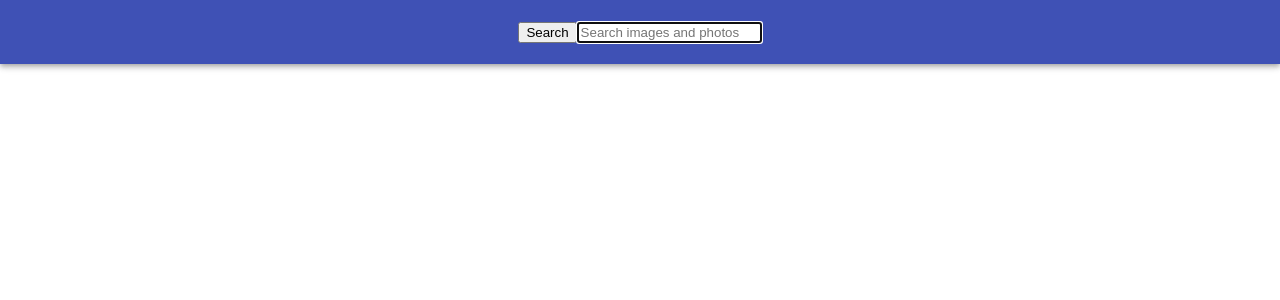
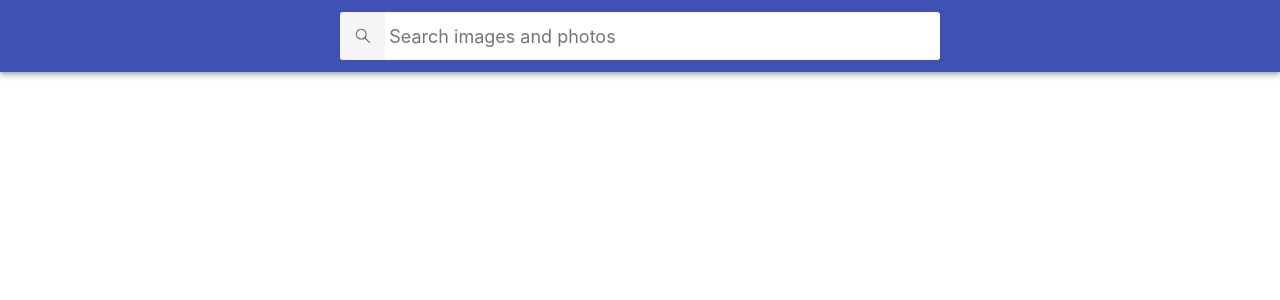
Before and after one commit to YGapirov/goit-react-hw-03-image-finder, a React (Create React App) app: page / in a window 1280 px wide. Shown: the top 300 px of the page. Built offline with nearby package versions, Linux system fonts and the light colour scheme.

Commit message:
fix searchbar-fin

```diff
--- a/src/components/Searchbar/Searchbar.js
+++ b/src/components/Searchbar/Searchbar.js
@@ -21,12 +21,12 @@ export const Searchbar = ({ onSubmit }) => {
           actions.resetForm();
         }}
       >
-        <Form className={css.searchForm}>
-          <button className={css.searchFormButton}>
-            <span className={css.searchFormButtonLabel}>Search</span>
+        <Form className={css.SearchForm}>
+          <button type="submit" className={css.SearchFormButton}>
+            <span className={css.SearchFormButtonLabel}>Search</span>
           </button>
           <Field
-            className={css.searchFormInput}
+            className={css.SearchFormInput}
             type="text"
             autoComplete="off"
             autoFocus
--- a/src/components/Searchbar/Searchbar.module.css
+++ b/src/components/Searchbar/Searchbar.module.css
@@ -27,12 +27,12 @@
   overflow: hidden;
 }
 
-.SearchForm-button {
+.SearchFormButton {
   display: inline-block;
   width: 48px;
   height: 48px;
   border: 0;
-  background-image: url("https://image.flaticon.com/icons/svg/149/149852.svg");
+  background-image: url("/src/components/Searchbar/magnifying_glass.png");
   background-size: 40%;
   background-repeat: no-repeat;
   background-position: center;
@@ -42,11 +42,11 @@
   outline: none;
 }
 
-.SearchForm-button:hover {
+.SearchFormButton:hover {
   opacity: 1;
 }
 
-.SearchForm-button-label {
+.SearchFormButtonLabel {
   position: absolute;
   width: 1px;
   height: 1px;
@@ -58,7 +58,7 @@
   border: 0;
 }
 
-.SearchForm-input {
+.SearchFormInput {
   display: inline-block;
   width: 100%;
   font: inherit;
@@ -69,7 +69,7 @@
   padding-right: 4px;
 }
 
-.SearchForm-input::placeholder {
+.SearchFormInput::placeholder {
   font: inherit;
   font-size: 18px;
 }
--- a/src/styles.css
+++ b/src/styles.css
@@ -76,7 +76,7 @@ img {
   width: 48px;
   height: 48px;
   border: 0;
-  background-image: url('https://image.flaticon.com/icons/svg/149/149852.svg');
+  background-image: url('');
   background-size: 40%;
   background-repeat: no-repeat;
   background-position: center;
```
